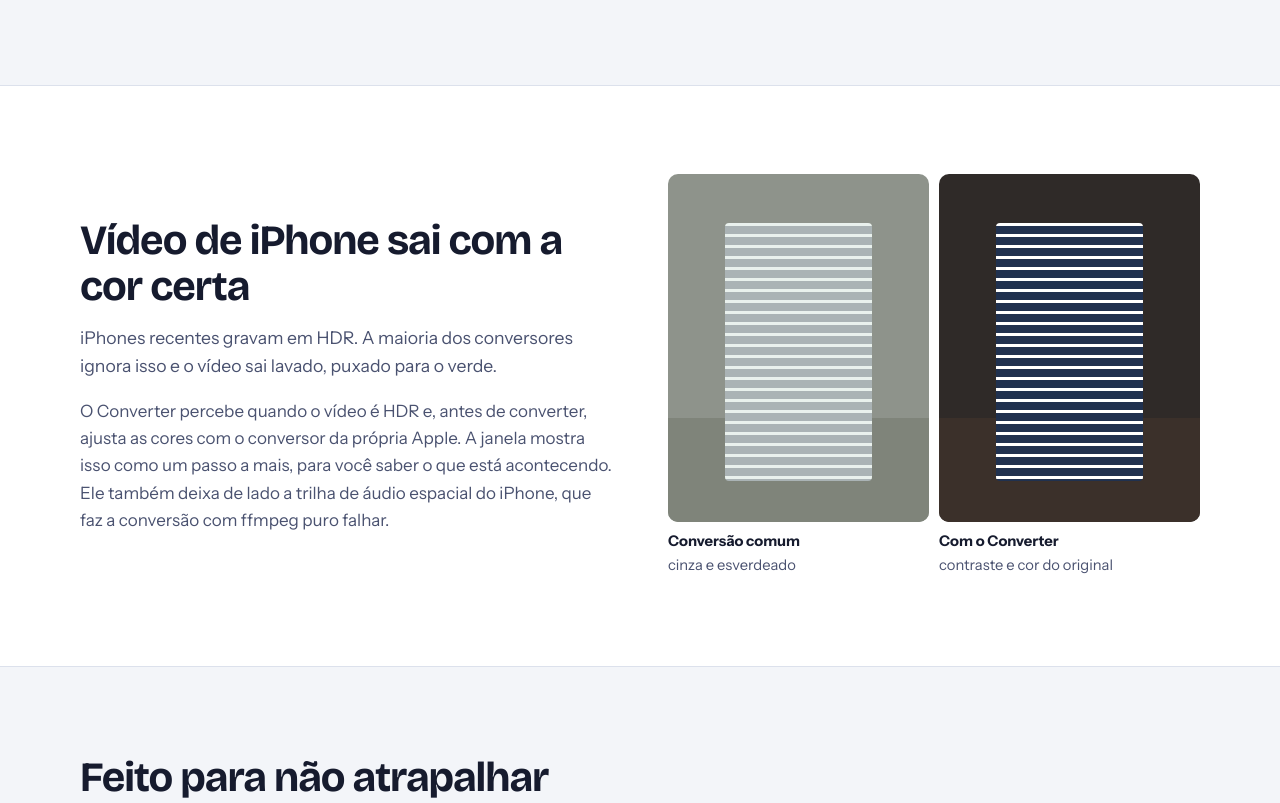
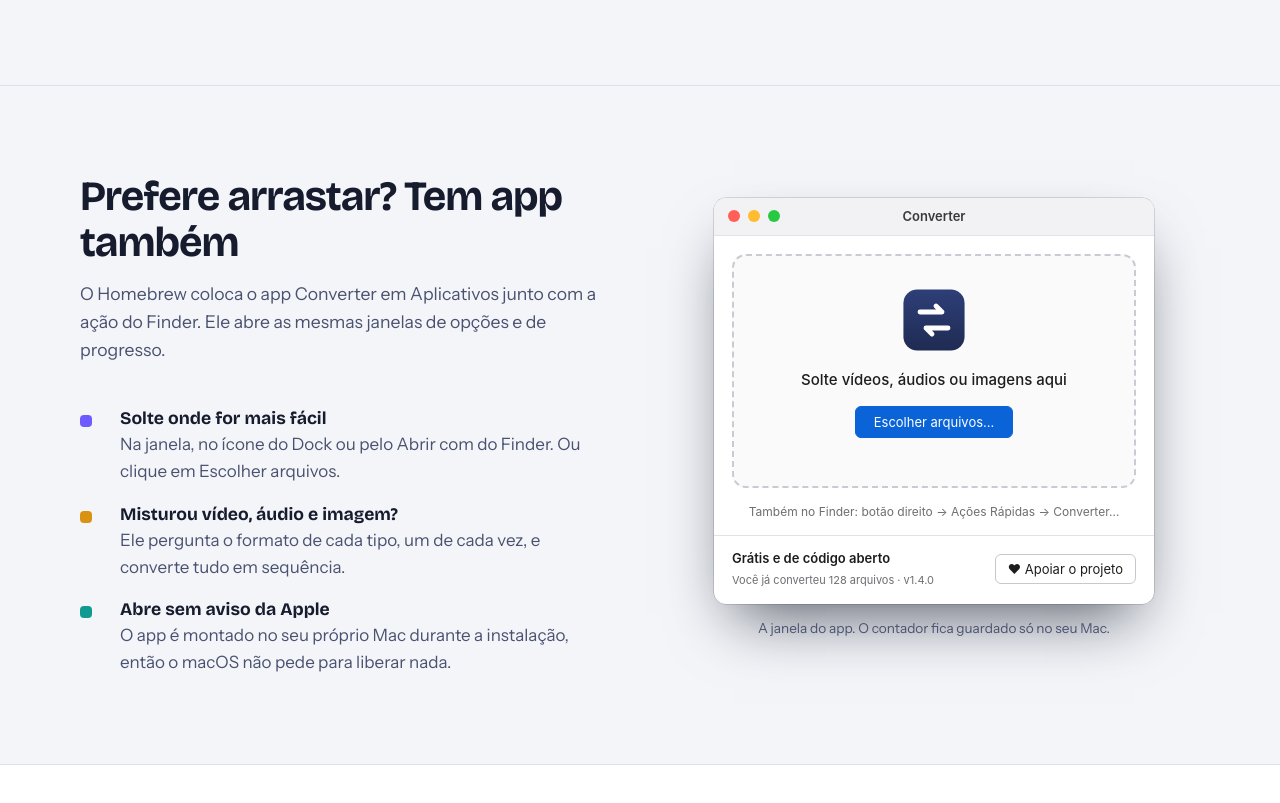
Before and after one commit to luiz-claudio-rj/finder-converter, a plain HTML site: page docs/index.html in a window 1280 px wide. Shown: the part 1332-2135 px from the top of the page. Drawn offline with nearby package versions, Linux system fonts and the light colour scheme.

Commit message:
docs: apresenta o app Converter na página e corrige a rolagem lateral no celular

```diff
--- a/docs/index.html
+++ b/docs/index.html
@@ -36,7 +36,7 @@
   "@type": "SoftwareApplication",
   "name": "Converter",
   "alternateName": "finder-converter",
-  "description": "Ação Rápida do Finder que converte vídeo, áudio e imagem com o botão direito no macOS. Escolha formato, tamanho e qualidade; acompanhe cada passo; vídeos HDR do iPhone saem com as cores certas.",
+  "description": "Ação Rápida do Finder e app para Mac que convertem vídeo, áudio e imagem no macOS. Escolha formato, tamanho e qualidade; acompanhe cada passo; vídeos HDR do iPhone saem com as cores certas.",
   "applicationCategory": "MultimediaApplication",
   "operatingSystem": "macOS",
   "inLanguage": "pt-BR",
@@ -56,6 +56,7 @@
     "Reduz vídeo para 4K, 1080p, 720p ou 480p e imagem por pixels",
     "Limite de tamanho do arquivo: 8 MB, 16 MB (WhatsApp), 25 MB (e-mail) ou outro valor",
     "Modo rápido com o codificador de vídeo do chip do Mac",
+    "App para soltar arquivos na janela ou no ícone do Dock",
     "Instalação pelo Homebrew, com o ffmpeg incluído",
     "Três níveis de qualidade",
     "Corrige as cores de vídeos HDR do iPhone",
@@ -77,7 +78,7 @@
     { "@type": "Question", "name": "Como diminuir um vídeo para mandar no WhatsApp?",
       "acceptedAnswer": { "@type": "Answer", "text": "No Converter, escolha MP4 e o limite 16 MB (WhatsApp). O vídeo é comprimido em duas passadas para ficar abaixo de 16 MB; se for longo, a resolução é reduzida automaticamente." } },
     { "@type": "Question", "name": "Como instalar o Converter com o Homebrew?",
-      "acceptedAnswer": { "@type": "Answer", "text": "Rode brew install luiz-claudio-rj/tap/finder-converter. É um comando só: o Homebrew instala o Converter, liga a ação no Finder e instala o ffmpeg junto, se ele ainda não estiver no Mac." } },
+      "acceptedAnswer": { "@type": "Answer", "text": "Rode brew install luiz-claudio-rj/tap/finder-converter. É um comando só: o Homebrew instala o Converter, põe o app em Aplicativos, liga a ação no Finder e instala o ffmpeg junto, se ele ainda não estiver no Mac." } },
     { "@type": "Question", "name": "Funciona em Mac com chip Intel e Apple Silicon?",
       "acceptedAnswer": { "@type": "Answer", "text": "Foi feito para os dois, do macOS 13 Ventura em diante, e testado no macOS 26. Precisa do Homebrew para instalar o ffmpeg; o instalador cuida do resto." } },
     { "@type": "Question", "name": "O arquivo original é alterado?",
@@ -249,6 +250,42 @@ h2 { font: 700 clamp(1.9rem, 3.4vw, 2.6rem)/1.1 var(--display); letter-spacing:
 .formatos dt { font-weight: 700; }
 .formatos dd { margin: 0 0 10px; color: var(--ink-soft); }
 
+/* ── app ── */
+.app-sec { border-top: 1px solid var(--line); }
+.app-grid { display: grid; grid-template-columns: minmax(0, 1fr) minmax(0, 1fr); gap: 56px; align-items: center; }
+.app-lista { list-style: none; margin: 0; padding: 0; display: grid; gap: 18px; }
+.app-lista li { display: grid; grid-template-columns: 28px 1fr; gap: 12px; }
+.app-lista li::before { content: ""; width: 12px; height: 12px; margin-top: 7px; border-radius: 4px; background: var(--c, var(--video)); }
+.app-lista b { display: block; font: 700 1.1rem/1.3 var(--display); }
+.app-lista span { color: var(--ink-soft); }
+.app-win { font-family: var(--system); font-size: 13px; color: #1d1d1f; max-width: 440px; margin-inline: auto; width: 100%; }
+.app-win .titlebar { justify-content: center; position: relative; }
+.app-win .titlebar .lights { position: absolute; left: 14px; display: flex; gap: 8px; }
+.app-win .titlebar b { margin: 0; }
+.app-corpo { padding: 18px 18px 0; }
+.soltar {
+  border: 2px dashed #C9CBD3; border-radius: 14px; background: #FAFAFB;
+  padding: 26px 16px 22px; text-align: center; transition: border-color .15s, background .15s;
+}
+.soltar.sobre { border-color: #0A64D8; background: #EEF4FF; }
+.soltar svg { width: 76px; height: 76px; display: block; margin: 0 auto 10px; }
+.soltar p { margin: 0 0 14px; font-size: 15px; font-weight: 500; }
+.soltar button {
+  font: inherit; padding: 5px 18px; border-radius: 6px; border: 1px solid #0A64D8;
+  background: #0A64D8; color: #fff; cursor: pointer;
+}
+.soltar .ok { font-size: 12px; color: #0A64D8; margin: 10px 0 0; min-height: 1.3em; font-weight: 400; }
+.app-dica { color: #6e6e73; font-size: 12px; text-align: center; margin: 14px 0; }
+.app-rodape { display: flex; align-items: center; justify-content: space-between; gap: 12px; border-top: 1px solid #E2E2E6; padding: 12px 18px 14px; }
+.app-rodape b { display: block; font-weight: 600; }
+.app-rodape small { color: #6e6e73; font-size: 11px; }
+.app-rodape a {
+  flex: none; text-decoration: none; padding: 4px 12px; border-radius: 6px;
+  border: 1px solid #C8C8CE; background: #fff; color: #1d1d1f;
+}
+.app-rodape a:hover { background: #F2F2F4; }
+.app-legenda { font-size: .85rem; color: var(--ink-soft); text-align: center; margin-top: 14px; }
+
 .hdr { background: var(--surface); border-block: 1px solid var(--line); }
 .hdr-grid { display: grid; grid-template-columns: minmax(0, 1fr) minmax(0, 1fr); gap: 56px; align-items: center; }
 .antes-depois { display: grid; grid-template-columns: 1fr 1fr; gap: 10px; }
@@ -271,7 +308,7 @@ h2 { font: 700 clamp(1.9rem, 3.4vw, 2.6rem)/1.1 var(--display); letter-spacing:
 .instalar { background: var(--desk-deep); color: #fff; }
 .instalar .intro { color: #C2CAE4; }
 .passos { list-style: none; margin: 0; padding: 0; display: grid; gap: 26px; max-width: 760px; counter-reset: p; }
-.passos li { display: grid; grid-template-columns: 44px 1fr; gap: 16px; counter-increment: p; }
+.passos li { display: grid; grid-template-columns: 44px minmax(0, 1fr); gap: 16px; counter-increment: p; }
 .passos li::before {
   content: counter(p); width: 36px; height: 36px; border-radius: 50%;
   display: grid; place-items: center; font: 700 1rem/1 var(--display);
@@ -321,7 +358,7 @@ footer { padding: 40px 0 56px; color: var(--ink-soft); font-size: .95rem; }
 footer .wrap { display: flex; flex-wrap: wrap; justify-content: space-between; gap: 12px; }
 
 @media (max-width: 900px) {
-  .hero-grid, .hdr-grid { grid-template-columns: 1fr; gap: 40px; }
+  .hero-grid, .hdr-grid, .app-grid { grid-template-columns: 1fr; gap: 40px; }
   .formatos { grid-template-columns: 1fr; }
   .formatos > div + div { padding-left: 0; border-left: 0; border-top: 1px solid var(--line); }
   .porque { grid-template-columns: 1fr; }
@@ -359,6 +396,7 @@ footer .wrap { display: flex; flex-wrap: wrap; justify-content: space-between; g
       </a>
       <div class="nav-links">
         <a href="#formatos">Formatos</a>
+        <a href="#app">App</a>
         <a href="#instalar">Instalar</a>
         <a href="#perguntas">Perguntas</a>
         <a class="gh" href="https://github.com/luiz-claudio-rj/finder-converter">GitHub</a>
@@ -372,7 +410,7 @@ footer .wrap { display: flex; flex-wrap: wrap; justify-content: space-between; g
   <div class="wrap hero-grid">
     <div>
       <h1 id="titulo">Botão direito, Converter, pronto.</h1>
-      <p class="lede">Transforme vídeo, áudio e imagem em outro formato sem abrir app nenhum e sem mandar nada para a internet. Grátis para sempre.</p>
+      <p class="lede">Transforme vídeo, áudio e imagem em outro formato direto do Finder, ou soltando na janela do app, sem mandar nada para a internet. Grátis para sempre.</p>
       <div class="cta">
         <a class="btn btn-primary" href="#instalar">Instalar no Mac</a>
         <a class="btn btn-ghost" href="https://github.com/luiz-claudio-rj/finder-converter">
@@ -436,6 +474,39 @@ footer .wrap { display: flex; flex-wrap: wrap; justify-content: space-between; g
         <ul class="chips"><li>JPG</li><li>PNG</li><li>WebP</li><li>HEIC</li><li>AVIF</li><li>PDF</li></ul>
         <dl><dt>Tamanho</dt><dd>Lado maior de 4096 a 512 px, para mandar foto do iPhone sem pesar.</dd></dl>
       </div>
+    </div>
+  </div>
+</section>
+
+<section class="app-sec" id="app" aria-labelledby="t-app">
+  <div class="wrap app-grid">
+    <div>
+      <h2 id="t-app">Prefere arrastar? Tem app também</h2>
+      <p class="intro">O Homebrew coloca o app Converter em Aplicativos junto com a ação do Finder. Ele abre as mesmas janelas de opções e de progresso.</p>
+      <ul class="app-lista">
+        <li style="--c: var(--video)"><div><b>Solte onde for mais fácil</b><span>Na janela, no ícone do Dock ou pelo Abrir com do Finder. Ou clique em Escolher arquivos.</span></div></li>
+        <li style="--c: var(--audio)"><div><b>Misturou vídeo, áudio e imagem?</b><span>Ele pergunta o formato de cada tipo, um de cada vez, e converte tudo em sequência.</span></div></li>
+        <li style="--c: var(--image)"><div><b>Abre sem aviso da Apple</b><span>O app é montado no seu próprio Mac durante a instalação, então o macOS não pede para liberar nada.</span></div></li>
+      </ul>
+    </div>
+    <div>
+      <div class="mac-window app-win" role="img" aria-label="Janela do app Converter: área para soltar arquivos, botão Escolher arquivos, contador de arquivos convertidos e botão Apoiar o projeto">
+        <div class="titlebar"><span class="lights"><span class="light r"></span><span class="light y"></span><span class="light g"></span></span><b>Converter</b></div>
+        <div class="app-corpo">
+          <div class="soltar" id="soltar">
+            <svg viewBox="0 0 1024 1024" aria-hidden="true"><defs><linearGradient id="gi" x1="0" y1="0" x2="0" y2="1"><stop offset="0" stop-color="#2E3F78"/><stop offset="1" stop-color="#1F2B52"/></linearGradient></defs><rect x="100" y="100" width="824" height="824" rx="185" fill="url(#gi)"/><g transform="translate(512 512) scale(27) translate(-16 -16)"><path d="M9 12h11l-3-3M23 20H12l3 3" fill="none" stroke="#fff" stroke-width="2.4" stroke-linecap="round" stroke-linejoin="round"/></g></svg>
+            <p>Solte vídeos, áudios ou imagens aqui</p>
+            <button type="button" tabindex="-1">Escolher arquivos…</button>
+            <p class="ok" id="soltar-ok" aria-live="polite"></p>
+          </div>
+          <p class="app-dica">Também no Finder: botão direito → Ações Rápidas → Converter…</p>
+        </div>
+        <div class="app-rodape">
+          <div><b>Grátis e de código aberto</b><small>Você já converteu 128 arquivos · v1.4.0</small></div>
+          <a href="#apoie" tabindex="-1">♥ Apoiar o projeto</a>
+        </div>
+      </div>
+      <p class="app-legenda">A janela do app. O contador fica guardado só no seu Mac.</p>
     </div>
   </div>
 </section>
@@ -519,7 +590,7 @@ footer .wrap { display: flex; flex-wrap: wrap; justify-content: space-between; g
   <div class="wrap apoie-grid">
     <div>
       <h2 id="t-apoie">Apoie o Converter</h2>
-      <p class="intro">O Converter é grátis e vai continuar assim, sem anúncio e sem versão paga. Se ele te poupou tempo, dá para agradecer com o valor que quiser.</p>
+      <p class="intro">O Converter é grátis e vai continuar assim, sem anúncio e sem versão paga. Se ele te poupou tempo, dá para agradecer com o valor que quiser. No app, o botão Apoiar o projeto mostra este mesmo Pix.</p>
       <div class="sponsor">
         <h3>GitHub Sponsors</h3>
         <p>Apoio único ou mensal, de qualquer país, pelo GitHub.</p>
@@ -845,6 +916,22 @@ footer .wrap { display: flex; flex-wrap: wrap; justify-content: space-between; g
     setTimeout(() => (b.textContent = 'Copiar'), 1800);
   }));
 })();
+
+// Janela do app: aceita um arquivo arrastado só para mostrar como funciona (nada é lido nem enviado)
+(() => {
+  const area = document.getElementById('soltar'), ok = document.getElementById('soltar-ok');
+  if (!area) return;
+  const fora = () => area.classList.remove('sobre');
+  area.addEventListener('dragover', e => { e.preventDefault(); area.classList.add('sobre'); });
+  area.addEventListener('dragleave', fora);
+  area.addEventListener('drop', e => {
+    e.preventDefault(); fora();
+    const n = e.dataTransfer.files.length;
+    if (!n) return;
+    const nome = n === 1 ? e.dataTransfer.files[0].name : n + ' arquivos';
+    ok.textContent = 'No app, ' + nome + ' abriria a janela de opções.';
+  });
+})();
 </script>
 </body>
 </html>
```
